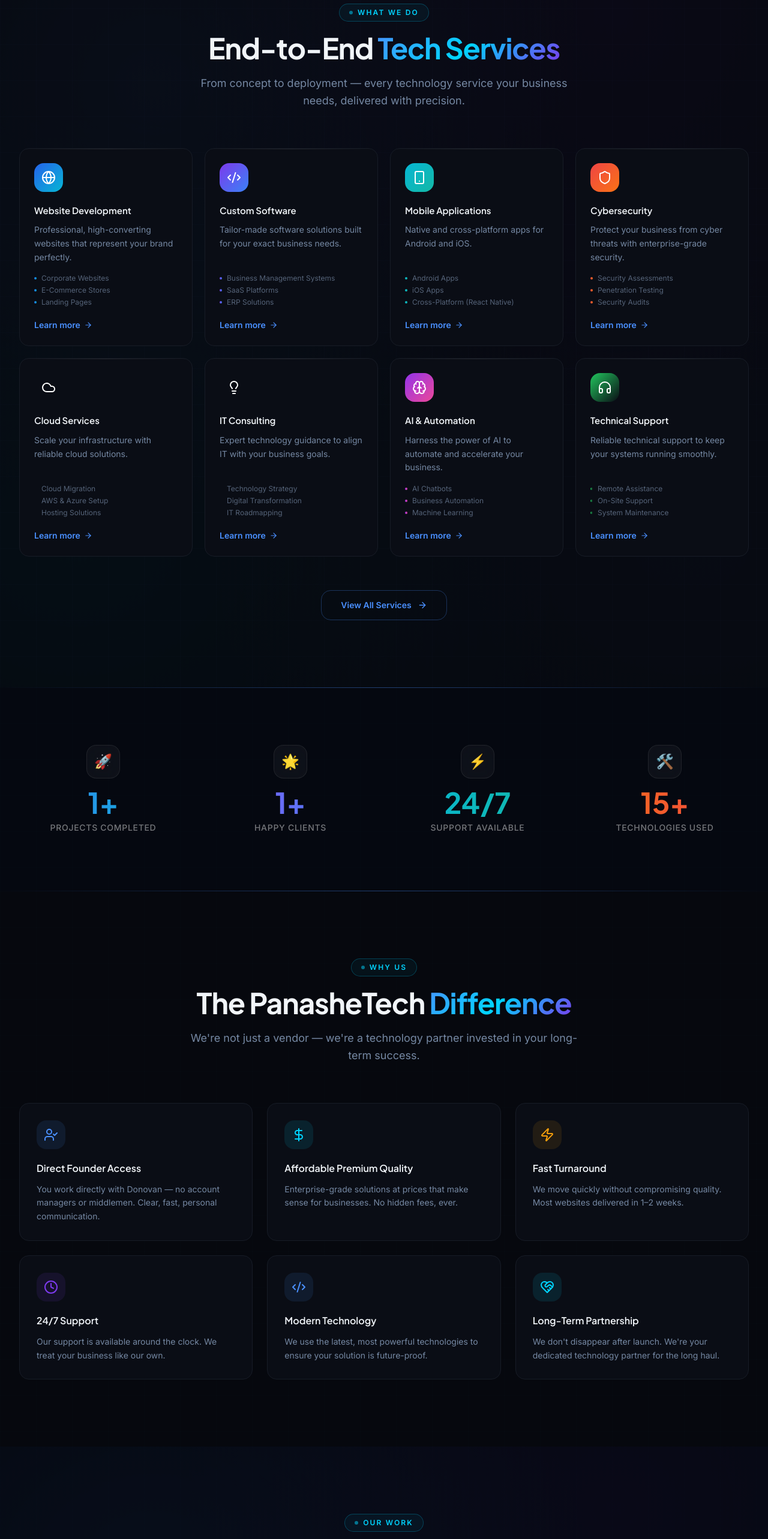
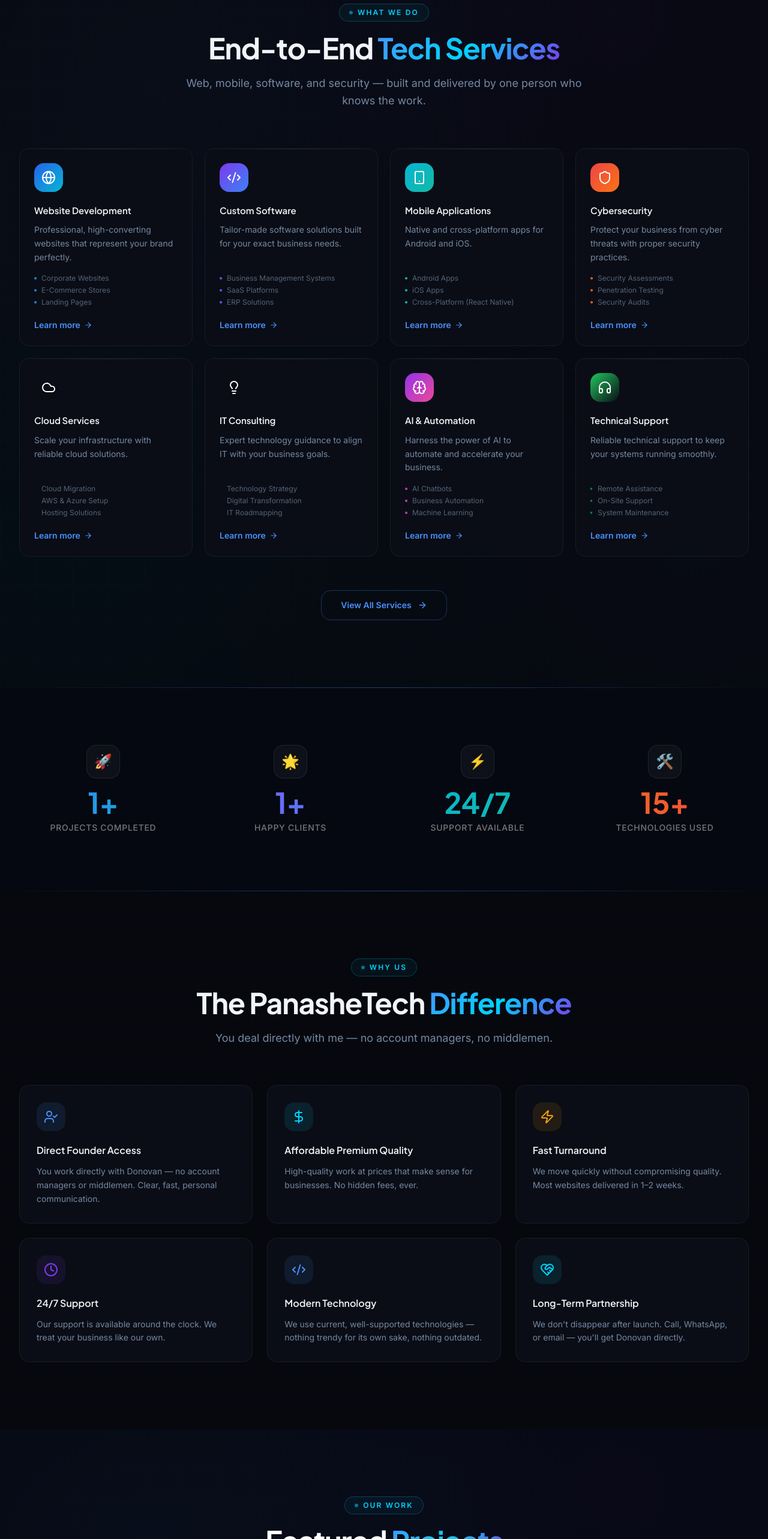
Before and after one commit to panache08/vanorikatechnologies, a Next.js app: page / in a window 1280 px wide. Shown: the part 1100-3666 px from the top of the page at 60% size. Built offline with nearby package versions, Linux system fonts and the light colour scheme; no server answers.

Commit message:
fix: remove AI slop copy, fix counter animation (no flash-to-zero)
- Replace vendor/partner/enterprise/transformation boilerplate
- Counters now animate from real value, no setN(0) flash

```diff
--- a/src/components/sections/cta-banner.tsx
+++ b/src/components/sections/cta-banner.tsx
@@ -29,7 +29,7 @@
             <span className="text-gradient">Amazing Together</span>
           </h2>
           <p className="text-white/55 text-lg mb-12 max-w-2xl mx-auto leading-relaxed">
-            Whether you need a website, custom software, or a full digital transformation — we&apos;re ready to make it happen. Free consultation, no obligation.
+            Whether you need a website, custom software, or a security assessment — I&apos;m ready to help. Free consultation, no obligation.
           </p>
           <div className="flex flex-col sm:flex-row gap-4 justify-center mb-8">
             <Link href="/contact"
--- a/src/components/sections/portfolio-preview.tsx
+++ b/src/components/sections/portfolio-preview.tsx
@@ -16,7 +16,7 @@
 
       <div className="relative max-w-7xl mx-auto px-4 sm:px-6 lg:px-8">
         <SectionHeader badge="OUR WORK" title="Featured" titleGradient="Projects" light
-          subtitle="Real results for real businesses. Here's what we've built." />
+          subtitle="Our Work" />
 
         <div className="mt-16 grid lg:grid-cols-3 gap-6">
           {featured.map((p, i) => (
--- a/src/components/sections/services-overview.tsx
+++ b/src/components/sections/services-overview.tsx
@@ -19,7 +19,7 @@
           badge="WHAT WE DO"
           title="End-to-End"
           titleGradient="Tech Services"
-          subtitle="From concept to deployment — every technology service your business needs, delivered with precision."
+          subtitle="Web, mobile, software, and security — built and delivered by one person who knows the work."
         />
 
         <div className="mt-16 grid sm:grid-cols-2 lg:grid-cols-4 gap-5">
--- a/src/components/sections/stats-section.tsx
+++ b/src/components/sections/stats-section.tsx
@@ -13,7 +13,7 @@
 
 function Counter({ value, suffix }: { value: number; suffix: string }) {
   const ref = useRef<HTMLSpanElement>(null);
-  const [n, setN] = useState(value); // real value on SSR; animates on scroll
+  const [n, setN] = useState(value); // SSR renders real value immediately
   const ran = useRef(false);
 
   useEffect(() => {
@@ -26,22 +26,21 @@
           ran.current = true;
           observer.disconnect();
 
-          if (value <= 2) { setN(value); return; }
-
-          const dur = 1600;
+          const dur = 1400;
           const start = performance.now();
-          setN(0);
+          let raf: number;
           const tick = (now: number) => {
             const p = Math.min((now - start) / dur, 1);
             const eased = 1 - Math.pow(1 - p, 3);
             setN(Math.round(value * eased));
-            if (p < 1) requestAnimationFrame(tick);
+            if (p < 1) raf = requestAnimationFrame(tick);
             else setN(value);
           };
-          requestAnimationFrame(tick);
+          raf = requestAnimationFrame(tick);
+          return () => cancelAnimationFrame(raf);
         }
       },
-      { threshold: 0.1 }
+      { threshold: 0.3 }
     );
 
     observer.observe(el);
--- a/src/components/sections/why-choose-us.tsx
+++ b/src/components/sections/why-choose-us.tsx
@@ -5,11 +5,11 @@
 
 const reasons = [
   { icon: UserCheck, title: "Direct Founder Access", desc: "You work directly with Donovan — no account managers or middlemen. Clear, fast, personal communication.", color: "text-electric", bg: "bg-electric/10 group-hover:bg-electric/18" },
-  { icon: DollarSign, title: "Affordable Premium Quality", desc: "Enterprise-grade solutions at prices that make sense for businesses. No hidden fees, ever.", color: "text-cyan", bg: "bg-cyan/10 group-hover:bg-cyan/18" },
+  { icon: DollarSign, title: "Affordable Premium Quality", desc: "High-quality work at prices that make sense for businesses. No hidden fees, ever.", color: "text-cyan", bg: "bg-cyan/10 group-hover:bg-cyan/18" },
   { icon: Zap, title: "Fast Turnaround", desc: "We move quickly without compromising quality. Most websites delivered in 1–2 weeks.", color: "text-gold", bg: "bg-gold/10 group-hover:bg-gold/18" },
   { icon: Clock, title: "24/7 Support", desc: "Our support is available around the clock. We treat your business like our own.", color: "text-violet", bg: "bg-violet/10 group-hover:bg-violet/18" },
-  { icon: Code2, title: "Modern Technology", desc: "We use the latest, most powerful technologies to ensure your solution is future-proof.", color: "text-electric", bg: "bg-electric/10 group-hover:bg-electric/18" },
-  { icon: HeartHandshake, title: "Long-Term Partnership", desc: "We don't disappear after launch. We're your dedicated technology partner for the long haul.", color: "text-cyan", bg: "bg-cyan/10 group-hover:bg-cyan/18" },
+  { icon: Code2, title: "Modern Technology", desc: "We use current, well-supported technologies — nothing trendy for its own sake, nothing outdated.", color: "text-electric", bg: "bg-electric/10 group-hover:bg-electric/18" },
+  { icon: HeartHandshake, title: "Long-Term Partnership", desc: "We don't disappear after launch. Call, WhatsApp, or email — you'll get Donovan directly.", color: "text-cyan", bg: "bg-cyan/10 group-hover:bg-cyan/18" },
 ];
 
 export default function WhyChooseUs() {
@@ -19,7 +19,7 @@
 
       <div className="relative max-w-7xl mx-auto px-4 sm:px-6 lg:px-8">
         <SectionHeader badge="WHY US" title="The PanasheTech" titleGradient="Difference"
-          subtitle="We're not just a vendor — we're a technology partner invested in your long-term success." />
+          subtitle="You deal directly with me — no account managers, no middlemen." />
 
         <div className="mt-16 grid sm:grid-cols-2 lg:grid-cols-3 gap-6">
           {reasons.map((r, i) => (
--- a/src/lib/data.ts
+++ b/src/lib/data.ts
@@ -65,7 +65,7 @@
     id: "cybersecurity",
     icon: "Shield",
     title: "Cybersecurity",
-    shortDesc: "Protect your business from cyber threats with enterprise-grade security.",
+    shortDesc: "Protect your business from cyber threats with proper security practices.",
     description: "Comprehensive cybersecurity solutions including vulnerability assessments, penetration testing, and security consulting to safeguard your digital assets.",
     features: ["Security Assessments", "Penetration Testing", "Security Audits", "Threat Monitoring", "Employee Training", "Compliance Consulting"],
     color: "from-red-500 to-orange-500",
```
